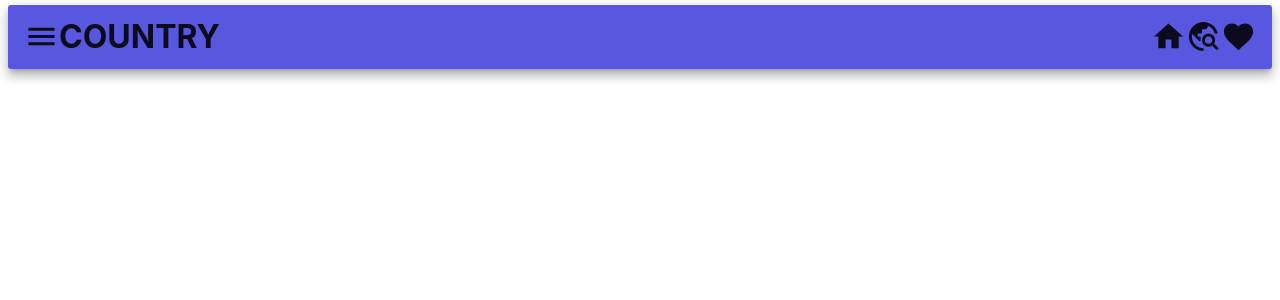
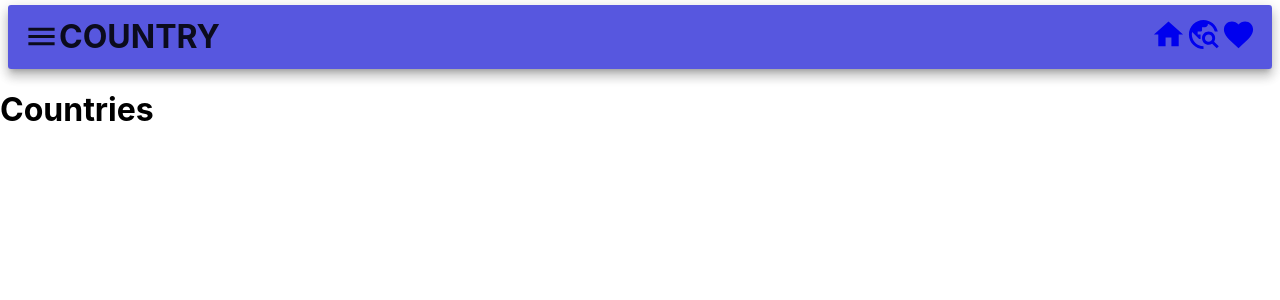
Before and after one commit to pedroOrvalho/FrontEnd-Application-MUI-Countries, a React (Create React App) app: page /countries in a window 1280 px wide. Before the commit this address had no page. Shown: the top 300 px of the page. Built offline with nearby package versions, Linux system fonts and the light colour scheme.

Commit message:
routes added

```diff
--- a/src/App.tsx
+++ b/src/App.tsx
@@ -3,7 +3,9 @@ import { Routes, Route } from "react-router-dom";
 
 import NavBar from "./components/NavBar";
 import Home from "./pages/Home";
+import Countries from "./pages/Countries";
 import "./App.css";
+import Favorite from "./pages/Favorite";
 
 function App() {
 	return (
@@ -11,6 +13,8 @@ function App() {
 			<NavBar />
 			<Routes>
 				<Route path="/" element={<Home />} />
+        <Route path="/countries" element={<Countries />}/>
+        <Route path="/favorite" element={<Favorite />}/>
 			</Routes>
 		</div>
 	);
--- a/src/components/NavBar.tsx
+++ b/src/components/NavBar.tsx
@@ -1,3 +1,5 @@
+import { Link } from "react-router-dom";
+
 import SvgIcon, { SvgIconProps } from "@mui/material/SvgIcon";
 import { Paper } from "@mui/material";
 import TravelExploreIcon from "@mui/icons-material/TravelExplore";
@@ -14,16 +16,20 @@ function HomeIcon(props: SvgIconProps) {
 
 export default function NavBar() {
 	return (
-		<Paper elevation={8} style={{ margin: "0.3rem 0.5rem"}}>
+		<Paper elevation={8} style={{ margin: "0.3rem 0.5rem" }}>
 			<div className="navbar_container">
 				<div className="logo_container">
-					<MenuIcon fontSize="large"/>
+					<MenuIcon fontSize="large" />
 					<h1>COUNTRY</h1>
 				</div>
 				<div className="navlink_container">
-					<HomeIcon fontSize="large" />
-					<TravelExploreIcon fontSize="large" />
-					<FavoriteIcon fontSize="large" />
+					<Link to="/">
+						<HomeIcon fontSize="large" />
+					</Link>
+					<Link to="/countries">
+						<TravelExploreIcon fontSize="large" />
+					</Link>
+					<Link to="/favorite"><FavoriteIcon fontSize="large" /></Link>
 				</div>
 			</div>
 		</Paper>
--- /dev/null
+++ b/src/pages/Countries.tsx
@@ -0,0 +1,7 @@
+export default function Countries() {
+	return (
+		<div >
+      <h1>Countries</h1>
+		</div>
+	);
+}
--- /dev/null
+++ b/src/pages/Favorite.tsx
@@ -0,0 +1,7 @@
+export default function Favorite() {
+	return (
+		<div>
+			<h1>Favorite</h1>
+		</div>
+	);
+}
```
Also changed, not shown: src/pages/CountryDetail.tsx (added, +7 -0 lines).
